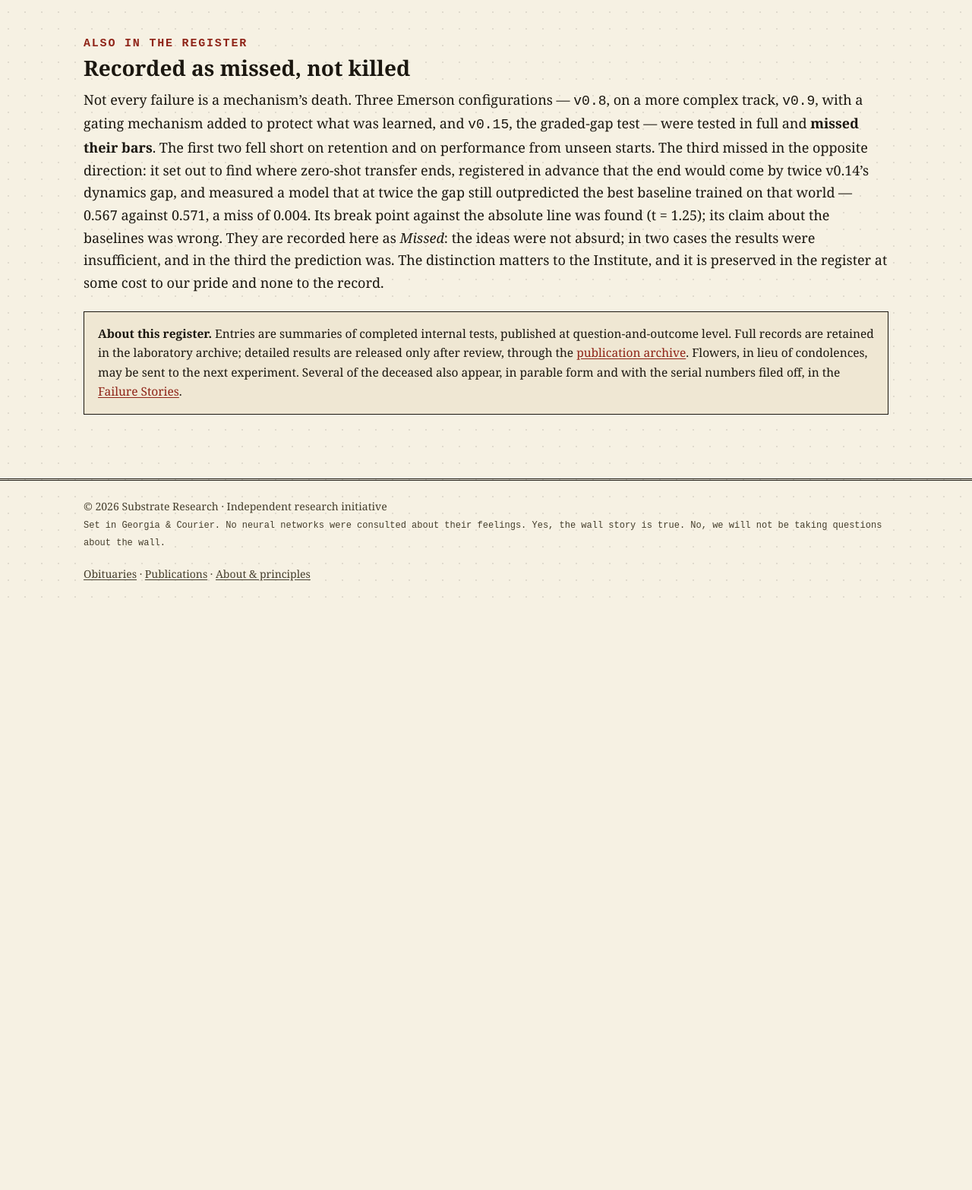
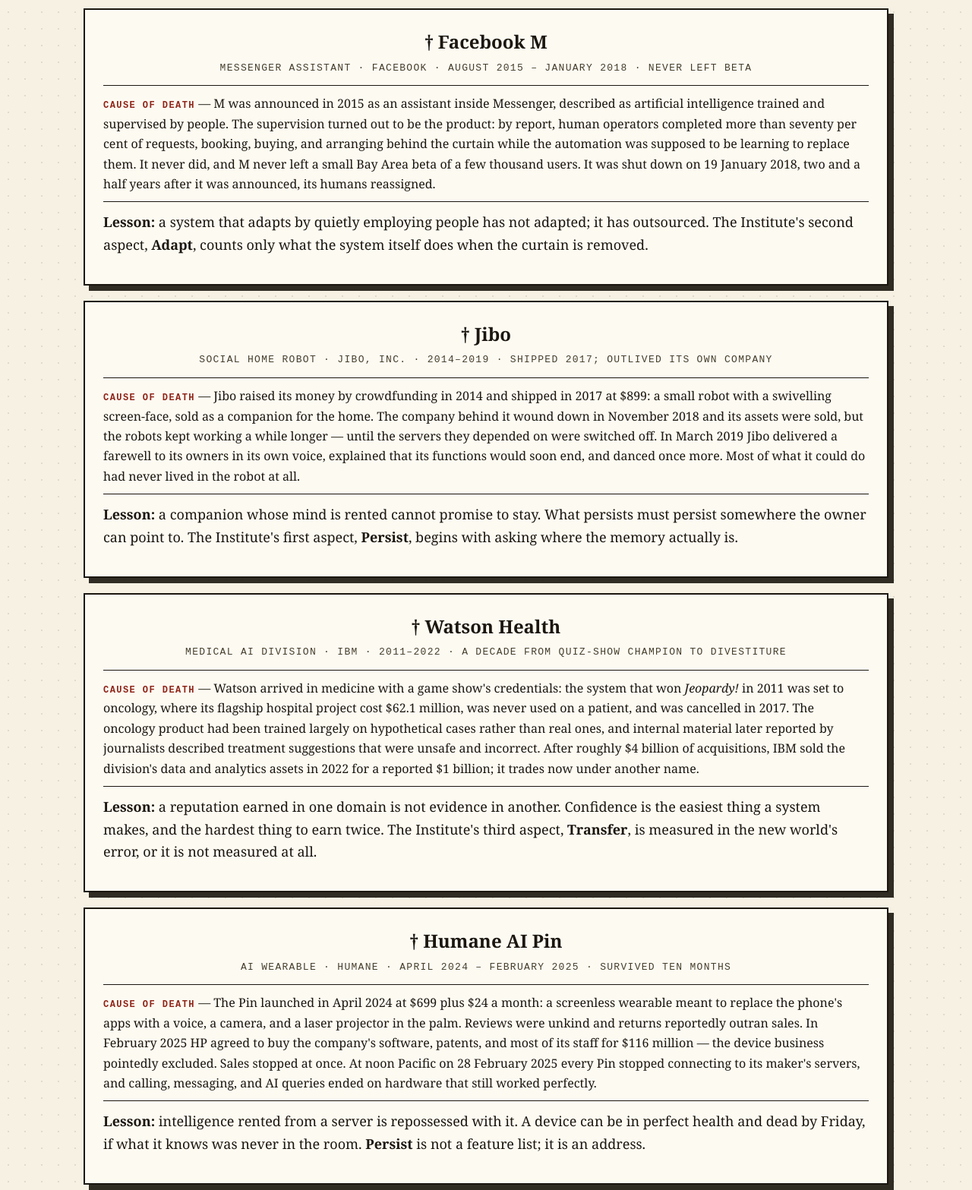
Before and after one commit to substrateresearch/substrateresearch.github.io, a plain HTML site: page obituaries/index.html in a window 1280 px wide. Shown: the part 4747-6314 px from the top of the page at 76% size. Before the commit the page ends 5548 px from the top, so only its background shows below. Drawn offline with Linux system fonts and the light colour scheme.

Commit message:
Deaths elsewhere: add Facebook M, Jibo, Watson Health, Humane AI Pin (chronological)

```diff
--- a/obituaries/index.html
+++ b/obituaries/index.html
@@ -49,6 +49,18 @@
 <div class="obit"><h3>&dagger; Galactica</h3><div class="dates">Scientific-writing model &middot; Meta &middot; November 2022 &middot; Survived three days</div>
 <div class="cause"><b>Cause of death</b> &mdash; Presented as a model that could organise and write scientific knowledge, the public demonstration began producing fabricated references, invented findings and confident nonsense in impeccable academic prose. The demo was taken down within three days, to the surprise of everyone except scientists.</div>
 <p><strong>Lesson:</strong> fluency is not knowledge, and authority of tone is not evidence &mdash; the argument of this Institute's editorial, <a href="/perspectives/evidence-of-intelligence/">What would count as evidence of intelligence?</a>, demonstrated live, at scale, by somebody else's budget.</p></div>
+<div class="obit"><h3>&dagger; Facebook M</h3><div class="dates">Messenger assistant &middot; Facebook &middot; August 2015 &ndash; January 2018 &middot; Never left beta</div>
+<div class="cause"><b>Cause of death</b> &mdash; M was announced in 2015 as an assistant inside Messenger, described as artificial intelligence trained and supervised by people. The supervision turned out to be the product: by report, human operators completed more than seventy per cent of requests, booking, buying, and arranging behind the curtain while the automation was supposed to be learning to replace them. It never did, and M never left a small Bay Area beta of a few thousand users. It was shut down on 19 January 2018, two and a half years after it was announced, its humans reassigned.</div>
+<p><strong>Lesson:</strong> a system that adapts by quietly employing people has not adapted; it has outsourced. The Institute's second aspect, <strong>Adapt</strong>, counts only what the system itself does when the curtain is removed.</p></div>
+<div class="obit"><h3>&dagger; Jibo</h3><div class="dates">Social home robot &middot; Jibo, Inc. &middot; 2014&ndash;2019 &middot; Shipped 2017; outlived its own company</div>
+<div class="cause"><b>Cause of death</b> &mdash; Jibo raised its money by crowdfunding in 2014 and shipped in 2017 at $899: a small robot with a swivelling screen-face, sold as a companion for the home. The company behind it wound down in November 2018 and its assets were sold, but the robots kept working a while longer &mdash; until the servers they depended on were switched off. In March 2019 Jibo delivered a farewell to its owners in its own voice, explained that its functions would soon end, and danced once more. Most of what it could do had never lived in the robot at all.</div>
+<p><strong>Lesson:</strong> a companion whose mind is rented cannot promise to stay. What persists must persist somewhere the owner can point to. The Institute's first aspect, <strong>Persist</strong>, begins with asking where the memory actually is.</p></div>
+<div class="obit"><h3>&dagger; Watson Health</h3><div class="dates">Medical AI division &middot; IBM &middot; 2011&ndash;2022 &middot; A decade from quiz-show champion to divestiture</div>
+<div class="cause"><b>Cause of death</b> &mdash; Watson arrived in medicine with a game show's credentials: the system that won <em>Jeopardy!</em> in 2011 was set to oncology, where its flagship hospital project cost $62.1 million, was never used on a patient, and was cancelled in 2017. The oncology product had been trained largely on hypothetical cases rather than real ones, and internal material later reported by journalists described treatment suggestions that were unsafe and incorrect. After roughly $4 billion of acquisitions, IBM sold the division's data and analytics assets in 2022 for a reported $1 billion; it trades now under another name.</div>
+<p><strong>Lesson:</strong> a reputation earned in one domain is not evidence in another. Confidence is the easiest thing a system makes, and the hardest thing to earn twice. The Institute's third aspect, <strong>Transfer</strong>, is measured in the new world's error, or it is not measured at all.</p></div>
+<div class="obit"><h3>&dagger; Humane AI Pin</h3><div class="dates">AI wearable &middot; Humane &middot; April 2024 &ndash; February 2025 &middot; Survived ten months</div>
+<div class="cause"><b>Cause of death</b> &mdash; The Pin launched in April 2024 at $699 plus $24 a month: a screenless wearable meant to replace the phone's apps with a voice, a camera, and a laser projector in the palm. Reviews were unkind and returns reportedly outran sales. In February 2025 HP agreed to buy the company's software, patents, and most of its staff for $116 million &mdash; the device business pointedly excluded. Sales stopped at once. At noon Pacific on 28 February 2025 every Pin stopped connecting to its maker's servers, and calling, messaging, and AI queries ended on hardware that still worked perfectly.</div>
+<p><strong>Lesson:</strong> intelligence rented from a server is repossessed with it. A device can be in perfect health and dead by Friday, if what it knows was never in the room. <strong>Persist</strong> is not a feature list; it is an address.</p></div>
 </section>
 
 <section class="section"><h2><span class="no">Also in the register</span>Recorded as missed, not killed</h2>
```
